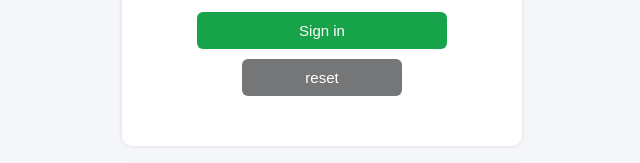
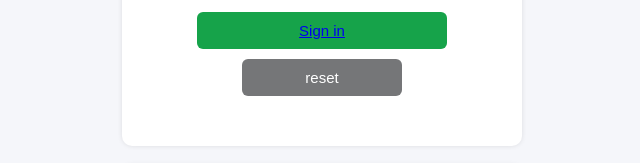
Before and after one commit to Ibrahim-07-ibu/Kavalbuddy, a plain HTML site: page pages/Login.html in a window 1280 px wide. Shown: the part 595-758 px from the top of the page, 318-958 px from the left. Drawn offline with Linux system fonts and the light colour scheme.

Commit message:
added a hyper link

```diff
--- a/pages/Login.html
+++ b/pages/Login.html
@@ -35,7 +35,7 @@
           <label>Confirm Password</label>
           <input type="password" placeholder="Enter your password" required />
 
-          <button type="submit" class="signin-btn">Sign in</button>
+          <button type="submit" class="signin-btn"><a href="../index.html">Sign in</a></button>
 
           <button type="reset" class="reset-btn">reset</button>
         </form>
```
